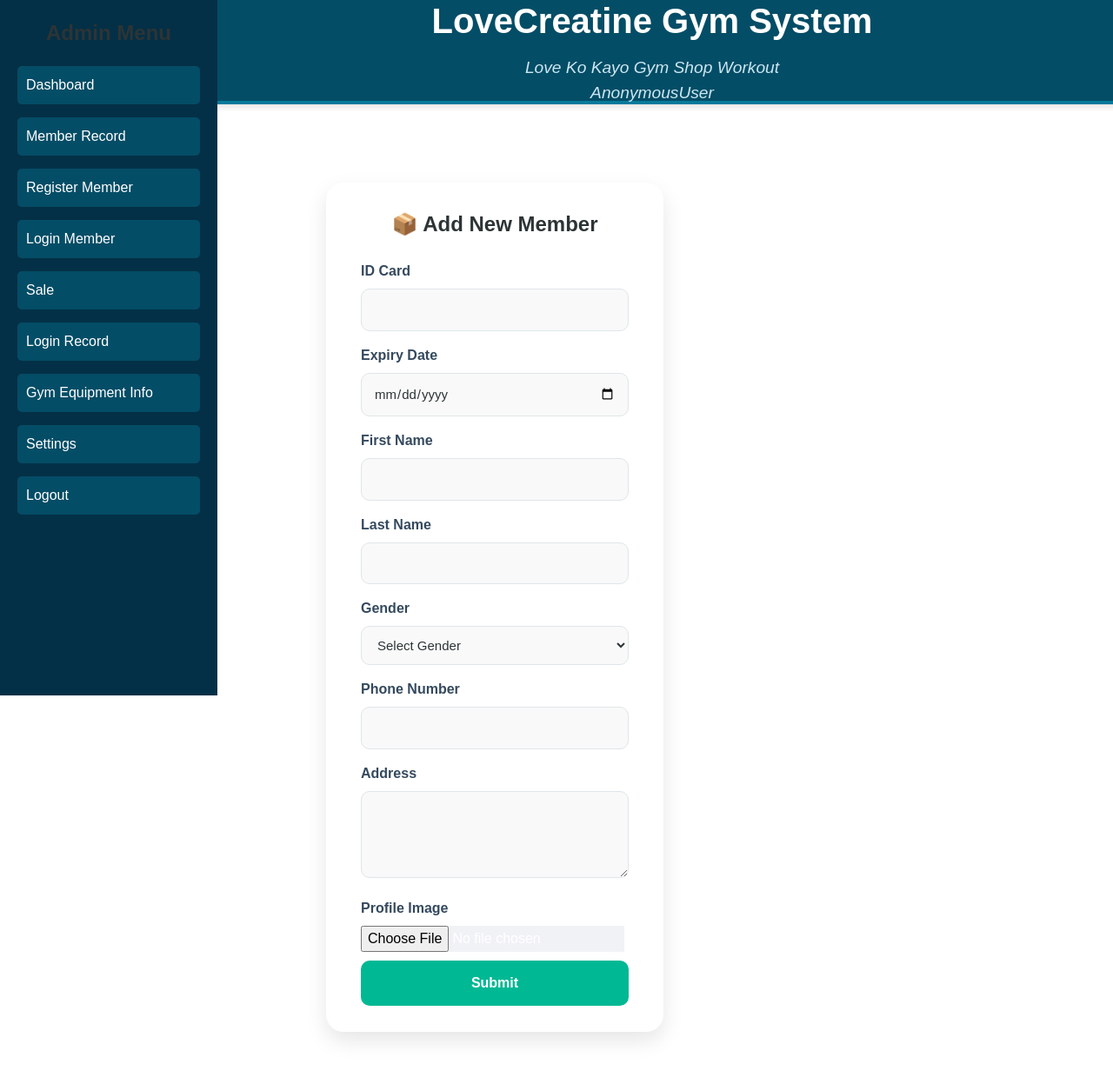
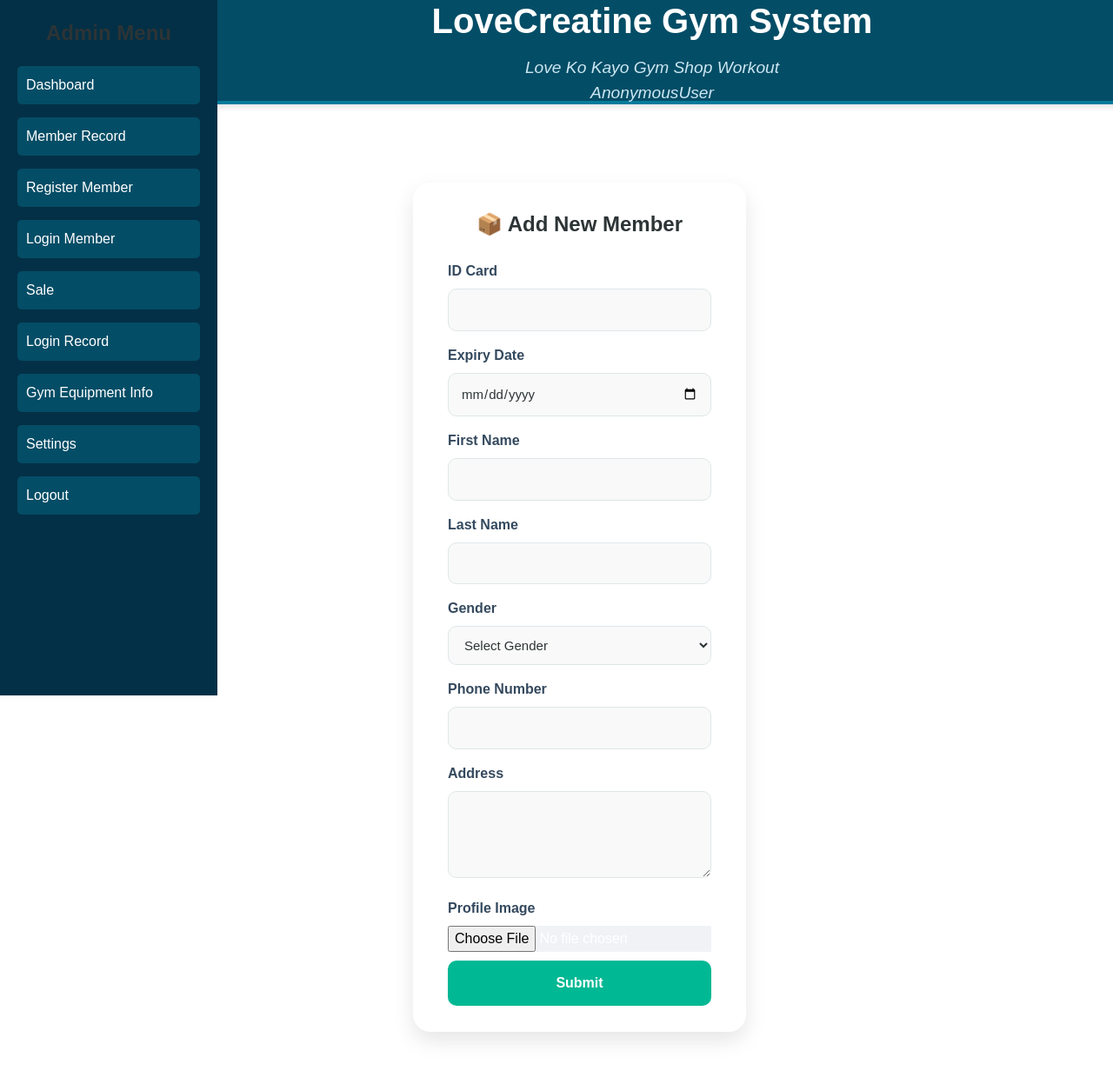
Before and after one commit to francisganapin/GymSystem2-Django, a Django app: template templates/member/member_register.html in a window 1280 px wide. Shown: the whole page at 87% size. Run offline with Django 4.2, Linux system fonts and the light colour scheme; the template is opened without the code that fills it, so the values that code supplies are empty.

Commit message:
update member list search with cut space

```diff
--- a/Update.txt
+++ b/Update.txt
@@ -1,5 +1,6 @@
-1
-Change Log
+3/21/2025
+	update member list search with cut space
+
 2/20/2025 v1.11
 	update input for ui and product with update price,stock
 2/19/2025
--- a/templates/member/member_list.html
+++ b/templates/member/member_list.html
@@ -106,6 +106,7 @@
     <!-- Search Form -->
     <form method="get" action="{% url 'member_views' %}">
         <input type="text" name="id_card" value="{{ request.GET.id_card }}" placeholder="Enter ID">
+        <input type="text" name="query_name" value="{{ request.GET.query_name }}" placeholder="Enter Name">
         <button type="submit" class="bg-blue-500 text-white hover:bg-blue-700">Search</button>
     </form>
 
--- a/templates/member/member_register.html
+++ b/templates/member/member_register.html
@@ -9,9 +9,7 @@
 <style>
     .container {
         display: grid;
-        grid-template-columns: 1fr;
-        gap: 24px;
-        max-width: 800px;
+        max-width: 600px;
         margin: 40px auto;
     }
 
```
Also changed, not shown: function/function_gym/views.py (+0 -12 lines), function/member_function/views.py (+6 -7 lines).
